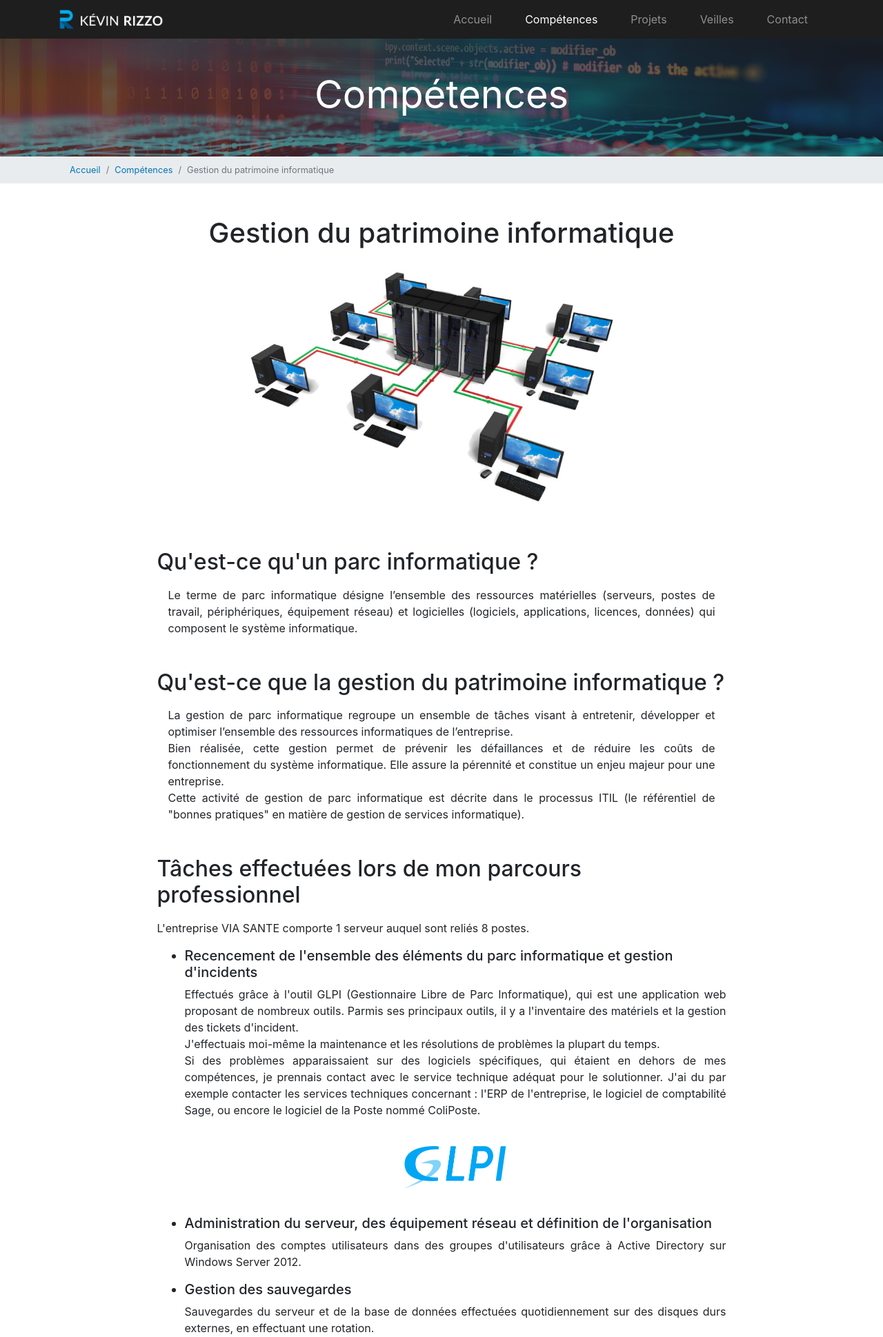
After one commit to rizzok/portfolio-bts-sio, a PHP site: page /pages/competences/gestion-du-patrimoine-informatique.php in a window 1280 px wide. The commit adds this page. Shown: the top 1939 px of the page at 69% size. Run offline with PHP 8.4, Linux system fonts and the light colour scheme; some libraries are stand-ins or nearby versions.

Commit message:
Création page "gestion du patrimoine informatique"

```diff
--- a/pages/competences/developpement-web.php
+++ b/pages/competences/developpement-web.php
@@ -286,10 +286,10 @@ require '../../inc/header.php';
             <div class="my-5">
                 <h3 id="item-8">Conclusion et projets</h3>
                 <p class="text-justify m-3">La participation à l'évolution informatique et digitale d'une entreprise pendant 5 ans, ainsi que mes années de formation, m'a permis d'avoir une vision plus globale et approfondie du développement web.</p>
-                <p class="text-justify m-3">Cette expérience m'a également permis de me rendre compte du potentiel qu'une telle évolution peut engendrer pour une entreprise : amélioration des ventes, amélioration de l'image de la marque, mise en place d'un cercle vertueux avec le <a href="https://www.definitions-marketing.com/definition/sem/" target="_blank" rel="noopener noreferrer">SEM*</a> , meilleure communication et contact avec le client, gain de productivité ...</p>
+                <p class="text-justify m-3">Cette expérience m'a également permis de me rendre compte du potentiel qu'une telle évolution peut engendrer pour une entreprise : amélioration des ventes, amélioration de l'image de la marque, mise en place d'un cercle vertueux avec le <a href="https://www.definitions-marketing.com/definition/sem/" target="_blank" rel="noopener noreferrer">SEM*</a> , meilleure communication et contact avec le client, gain de productivité...</p>
                 <p class="text-justify m-3">
-                    À titre personnel, cette expérience m'a permis de déterminer ce qui me plaisait le plus : le développement back-office (côté serveur), et plus particulièrement le langage et les frameworks PHP.<br>
-                    Par la suite, j'ai pour projet de me lancer en tant qu'autoentrepreneur, afin de proposer mes services dans ce domaine, tout en continuant à me former.
+                    À titre personnel, cette expérience m'a permis de déterminer ce qui me plaisait le plus : le développement back-office (côté serveur) et, plus particulièrement, le langage et les frameworks PHP.<br>
+                    Par la suite, j'ai pour projet de me lancer en tant qu'autoentrepreneur afin de proposer mes services dans ce domaine, tout en continuant à me former pour approfondir et élargir mes connaissances.
                 </p>
             </div>
         </div>
--- /dev/null
+++ b/pages/competences/gestion-du-patrimoine-informatique.php
@@ -0,0 +1,134 @@
+<?php
+$page_title = "Gestion du patrimoine informatique - Portfolio de Kévin RIZZO | BTS SIO option SLAM";
+$page_description = "Gestion du patrimoine informatique lors de mon parcours professionnel";
+$navbar_section = 'competences';
+
+require '../../inc/header.php';
+?>
+<div id="page-top-section" class="p-3 p-md-5 text-center">
+    <p class="h1 display-4 font-weight-normal text-white">Compétences</p>
+</div>
+<div class="breadcrumb-container d-none d-sm-block">
+    <div class="container">
+        <nav aria-label="breadcrumb">
+            <ol class="breadcrumb">
+                <li class="breadcrumb-item"><a href="/" class="breadcrumb-item-unactive">Accueil</a></li>
+                <li class="breadcrumb-item"><a href="/pages/competences.php" class="breadcrumb-item-unactive">Compétences</a></li>
+                <li class="breadcrumb-item active" aria-current="page">Gestion du patrimoine informatique</li>
+            </ol>
+        </nav>
+    </div>
+</div>
+<div id="veille" class="container">
+    <div class="row my-5 text-center">
+        <div class="col">
+            <h1>Gestion du patrimoine informatique</h1>
+            <div>
+                <img src="/img/competences/patrimoine-informatique.jpg" class="card-img-top my-3" alt="Patrimoine informatique">
+            </div>
+        </div>
+    </div>
+    <div class="row">
+        <div class="col-lg-9 m-auto">
+            <div class="mb-5">
+                <h2 class="mb-3">Qu'est-ce qu'un parc informatique ?</h2>
+                <div class="m-3">
+                    <p class="text-justify">
+                        Le terme de parc informatique désigne l’ensemble des ressources matérielles (serveurs, postes de travail, périphériques, équipement réseau) et logicielles (logiciels, applications, licences, données) qui composent le système informatique.
+                    </p>
+                </div>
+            </div>
+            <div class="mb-5">
+                <h2 class="mb-3">Qu'est-ce que la gestion du patrimoine informatique ?</h2>
+                <div class="m-3">
+                    <p class="text-justify">
+                        La gestion de parc informatique regroupe un ensemble de tâches visant à entretenir, développer et optimiser l’ensemble des ressources informatiques de l’entreprise.<br>
+                        Bien réalisée, cette gestion permet de prévenir les défaillances et de réduire les coûts de fonctionnement du système informatique. Elle assure la pérennité et constitue un enjeu majeur pour une entreprise.<br>
+                        Cette activité de gestion de parc informatique est décrite dans le processus ITIL (le référentiel de "bonnes pratiques" en matière de gestion de services informatique).
+                    </p>
+                </div>
+            </div>
+            <div class="my-5">
+                <h2 class="mb-3">Tâches effectuées lors de mon parcours professionnel</h2>
+
+                <p class="text-justify">L'entreprise VIA SANTE comporte 1 serveur auquel sont reliés 8 postes.</p>
+
+                <ul>
+                    <li class="h5">Recencement de l'ensemble des éléments du parc informatique et gestion d'incidents</li>
+                    <p class="text-justify">
+                        Effectués grâce à l'outil GLPI (Gestionnaire Libre de Parc Informatique), qui est une application web proposant de nombreux outils. Parmis ses principaux outils, il y a l'inventaire des matériels et la gestion des tickets d'incident.<br>
+                        J'effectuais moi-même la maintenance et les résolutions de problèmes la plupart du temps.<br>
+                        Si des problèmes apparaissaient sur des logiciels spécifiques, qui étaient en dehors de mes compétences, je prennais contact avec le service technique adéquat pour le solutionner. J'ai du par exemple contacter les services techniques concernant : l'ERP de l'entreprise, le logiciel de comptabilité Sage, ou encore le logiciel de la Poste nommé ColiPoste.
+                    </p>
+                    <div class="text-center mb-4">
+                        <img src="/img/competences/gestion-patrimoine/logo-glpi.png" alt="Logo GLPI" height="100px">
+                    </div>
+
+                    <li class="h5">Administration du serveur, des équipement réseau et définition de l'organisation</li>
+                    <p class="text-justify">
+                        Organisation des comptes utilisateurs dans des groupes d'utilisateurs grâce à Active Directory sur Windows Server 2012.
+                    </p>
+
+                    <li class="h5">Gestion des sauvegardes</li>
+                    <p class="text-justify">Sauvegardes du serveur et de la base de données effectuées quotidiennement sur des disques durs externes, en effectuant une rotation.</p>
+
+                    <li class="h5">Maintenance préventive et dépannage des équipements informatiques</li>
+                    <p class="text-justify">
+                        Gestion des mises à jour du serveur et des postes.
+                        Analyse des journaux en vue de détecter une anomalie de manière préventive.
+                        Entretien des imprimantes.
+                    </p>
+
+                    <li class="h5">Formation des utilisateurs aux usages informatiques</li>
+                    <p class="text-justify">
+                        Formation principalement sur l'utilisation du back office des sites de e-commerces.<br>
+                        La formation est différente selon le type d'utilisateur : direction, comptabilité, saisie de commande, service client, préparation de commande.
+                    </p>
+
+                    <li class="h5">Procédures de renouvellement des postes informatiques</li>
+                    <p class="text-justify">
+                        Certains postes étaient devenus obsolètes pour différentes raisons : manque de puissance, architecture du processeur en 32 bits, fin du support de Windows 7.<br>
+                        J'ai donc défini, en fonction du besoin, les composants nécessaires.<br>
+                        Puis j'ai commandé, monté et installé 3 postes de travails :
+                    </p>
+
+                    <div id="carouselExampleIndicators" class="carousel slide" data-ride="carousel">
+                        <ol class="carousel-indicators">
+                            <li data-target="#carouselExampleIndicators" data-slide-to="0" class="active"></li>
+                            <li data-target="#carouselExampleIndicators" data-slide-to="1"></li>
+                            <li data-target="#carouselExampleIndicators" data-slide-to="2"></li>
+                            <li data-target="#carouselExampleIndicators" data-slide-to="3"></li>
+                            <li data-target="#carouselExampleIndicators" data-slide-to="4"></li>
+                        </ol>
+                        <div class="carousel-inner">
+                            <div class="carousel-item active">
+                                <img src="/img/competences/gestion-patrimoine/montage-pc-vs-1.jpg" class="d-block w-100" alt="Montage PC - 1">
+                            </div>
+                            <div class="carousel-item">
+                                <img src="/img/competences/gestion-patrimoine/montage-pc-vs-2.jpg" class="d-block w-100" alt="Montage PC - 2">
+                            </div>
+                            <div class="carousel-item">
+                                <img src="/img/competences/gestion-patrimoine/montage-pc-vs-3.jpg" class="d-block w-100" alt="Montage PC - 3">
+                            </div>
+                            <div class="carousel-item">
+                                <img src="/img/competences/gestion-patrimoine/montage-pc-vs-4.jpg" class="d-block w-100" alt="Montage PC - 4">
+                            </div>
+                            <div class="carousel-item">
+                                <img src="/img/competences/gestion-patrimoine/montage-pc-vs-5.jpg" class="d-block w-100" alt="Montage PC - 5">
+                            </div>
+                        </div>
+                        <a class="carousel-control-prev" href="#carouselExampleIndicators" role="button" data-slide="prev">
+                            <span class="carousel-control-prev-icon" aria-hidden="true"></span>
+                            <span class="sr-only">Previous</span>
+                        </a>
+                        <a class="carousel-control-next" href="#carouselExampleIndicators" role="button" data-slide="next">
+                            <span class="carousel-control-next-icon" aria-hidden="true"></span>
+                            <span class="sr-only">Next</span>
+                        </a>
+                    </div>
+                </ul>
+            </div>
+        </div>
+    </div>
+</div>
+<?php require '../../inc/footer.php' ?>
--- a/sitemap.txt
+++ b/sitemap.txt
@@ -10,3 +10,4 @@ https://ostyl.fr/pages/veilles/veille-technologique.php
 https://ostyl.fr/pages/veilles/veille-juridique.php
 https://ostyl.fr/pages/contact.php
 https://ostyl.fr/pages/cv.php
+https://ostyl.fr/pages/politique-de-cookies.php
```
Also changed, not shown: pages/competences.php (+9 -8 lines), pages/competences/brouillon-devweb.md (+0 -23 lines), pages/cv.php (+6 -6 lines), img/competences/gestion-patrimoine/logo-glpi.png (added), img/competences/gestion-patrimoine/montage-pc-vs-1.jpg (added), img/competences/gestion-patrimoine/montage-pc-vs-2.jpg (added), img/competences/gestion-patrimoine/montage-pc-vs-3.jpg (added), img/competences/gestion-patrimoine/montage-pc-vs-4.jpg (added), img/competences/gestion-patrimoine/montage-pc-vs-5.jpg (added), img/competences/patrimoine-informatique.jpg (added).
